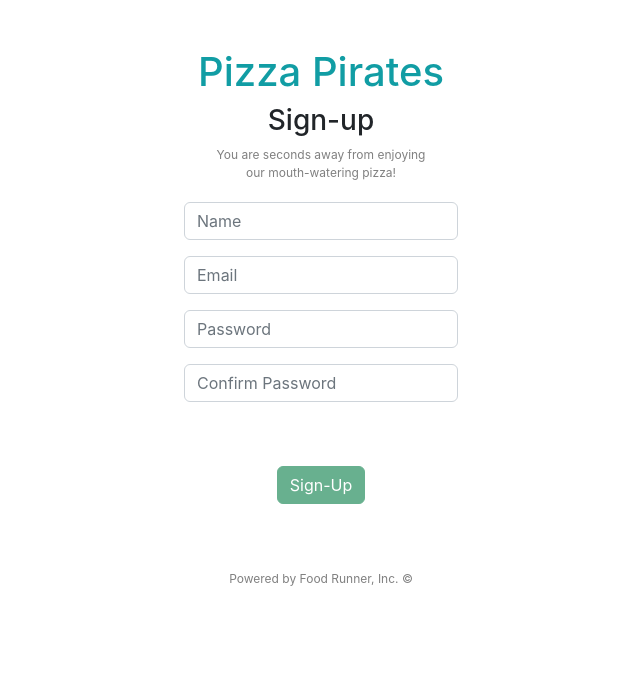
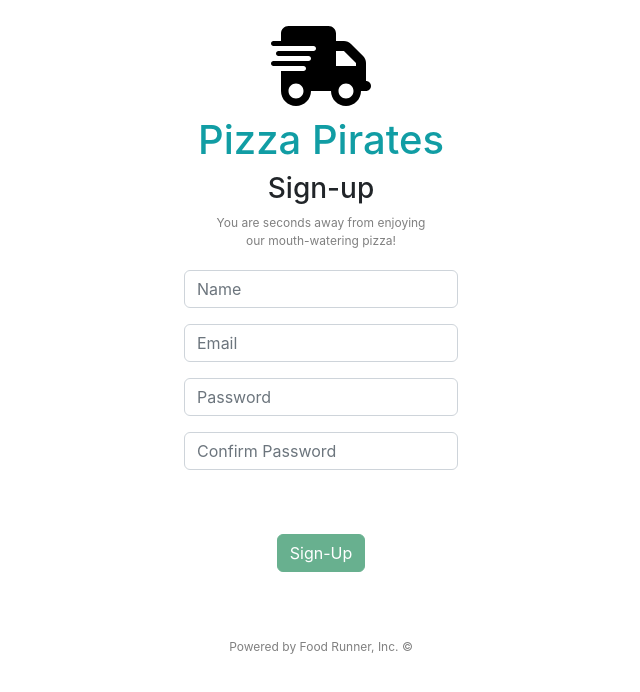
Before and after one commit to EbbaSchmid/Food-Runner-Front, a React (Create React App) app: page /signup in a window 1280 px wide. Shown: the top 692 px of the page, without its empty margins (319-959 px from the left). Built offline with nearby package versions, Linux system fonts and the light colour scheme; no server answers.

Commit message:
fix styling and add truck icon

```diff
--- a/package.json
+++ b/package.json
@@ -27,6 +27,9 @@
     ]
   },
   "dependencies": {
+    "@fortawesome/fontawesome-svg-core": "^6.2.0",
+    "@fortawesome/free-solid-svg-icons": "^6.2.0",
+    "@fortawesome/react-fontawesome": "^0.2.0",
     "jwt-decode": "^3.1.2",
     "react": "^18.2.0",
     "react-dom": "^18.2.0",
--- a/src/components/LoginForm/LoginForm.jsx
+++ b/src/components/LoginForm/LoginForm.jsx
@@ -2,6 +2,8 @@ import { useState } from 'react'
 import { Link, useNavigate } from 'react-router-dom'
 import styles from './LoginForm.module.css'
 import * as authService from '../../services/authService'
+
+
 
 const LoginForm = props => {
   const [formData, setFormData] = useState({
@@ -30,6 +32,9 @@ const LoginForm = props => {
 
     <>
     <div class="main-body">
+    <div class="text-center">
+      <img src="./truck-fast-solid.svg" alt="Pizza Truck Logo"/>
+    </div>
     <h1>Pizza Pirates</h1>
     <p class="mb-4">Sign-up or Log-in</p>
     <form
--- a/src/components/LoginForm/LoginForm.module.css
+++ b/src/components/LoginForm/LoginForm.module.css
@@ -34,3 +34,8 @@ p {
 #main-body {
   border: 10px solid blue;
 }
+
+img {
+  width: 100px;
+  height: 100px;
+}
--- a/src/pages/Login/Login.module.css
+++ b/src/pages/Login/Login.module.css
@@ -8,11 +8,13 @@
   justify-content: center;
 }
 
-.container img {
+/* .container img {
   width: 100%;
-  border-radius: 50%;
-  margin-bottom: 60px;
-}
+  border-radius: 0%;
+  width: 155px;
+  height:155px;
+  margin: 0px auto;
+} */
 
 @media only screen and (max-height: 600px) {
   .container img {
--- a/src/pages/Signup/Signup.jsx
+++ b/src/pages/Signup/Signup.jsx
@@ -11,7 +11,10 @@ const Signup = props => {
 
   return (
     <main className={styles.container}>
-      <h1 class="mt-5">Pizza Pirates</h1>
+      <div class="text-center mt-3">
+      <img src="./truck-fast-solid.svg" alt="Pizza Truck Logo"/>
+    </div>
+      <h1>Pizza Pirates</h1>
       <h3>Sign-up</h3>
       <p>You are seconds away from enjoying<br />our mouth-watering pizza!</p>
       <SignupForm {...props} updateMessage={updateMessage} />
--- a/src/pages/Signup/Signup.module.css
+++ b/src/pages/Signup/Signup.module.css
@@ -3,3 +3,9 @@
   align-items: center;
   flex-direction: column;
 }
+
+
+img {
+  width: 100px;
+  height: 100px;
+}
```
Also changed, not shown: public/truck-fast-solid.svg (added), 1 other file (tests, documents, lock files or other folders).
